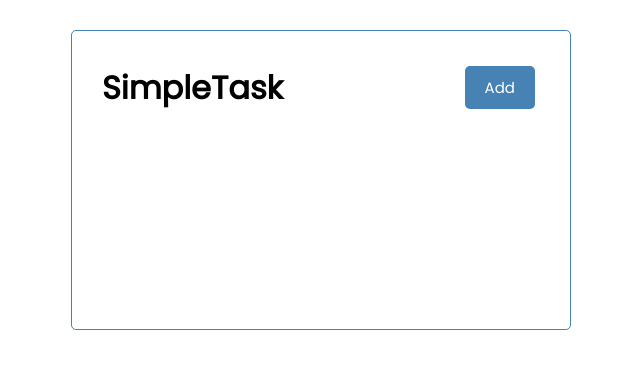
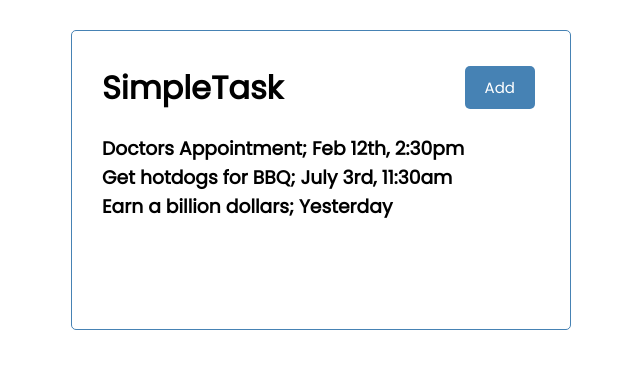
Before and after one commit to Aidanchill/SimpleTask, a React (Create React App) app: page / in a window 1280 px wide. Shown: the top 368 px of the page, without its empty margins (319-959 px from the left). Built offline with nearby package versions, Linux system fonts and the light colour scheme.

Commit message:
created temp list with map

```diff
--- a/src/App.js
+++ b/src/App.js
@@ -1,11 +1,12 @@
 import Header from './components/Header'
-import Button from './components/Button'
+import Tasks from './components/Tasks'
 
 function App({ title, text }) {
   return (
     <div className="container">
       <h1>{title}</h1>
       <Header />
+      <Tasks />
     </div>
   );
 }
--- a/src/components/Tasks.js
+++ b/src/components/Tasks.js
@@ -0,0 +1,30 @@
+const tasks = [
+    {
+        id: 1,
+        text: 'Doctors Appointment',
+        day: 'Feb 12th, 2:30pm',
+        reminder: true,
+    },
+    {
+        id: 2,
+        text: 'Get hotdogs for BBQ',
+        day: 'July 3rd, 11:30am',
+        reminder: true,
+    },
+    {
+        id: 3,
+        text: 'Earn a billion dollars',
+        day: 'Yesterday',
+        reminder: false,
+    }
+]
+
+const Tasks = () => {
+    return (
+        <>
+          {tasks.map((task) => (<h3 key={task.id}>{task.text}; {task.day}</h3>))}
+        </>
+    )
+}
+
+export default Tasks
```
